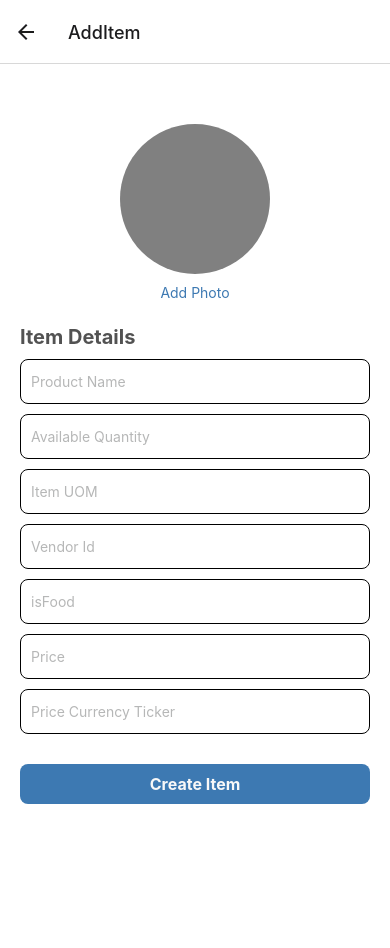
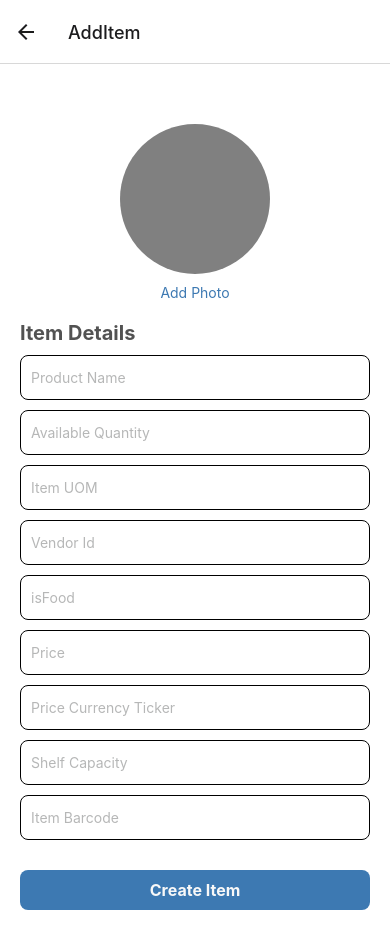
Before and after one commit to PraveenaDurgaBellam/ReactNativeStoreMobileApp, a React Native app: screen /AddItem in a window 390 px wide. Before the commit the page ends 844 px from the top, so only its background shows below. Built offline with nearby package versions, Linux system fonts and the light colour scheme.

Commit message:
jm/MYB251

```diff
--- a/src/screens/AddItemPage.js
+++ b/src/screens/AddItemPage.js
@@ -55,6 +55,16 @@ function AddItemPage({ navigation }) {
               placeholder="Price Currency Ticker"
               placeholderTextColor="#B6B7B7"
             />
+            <TextInput
+              style={styles.textInput}
+              placeholder="Shelf Capacity"
+              placeholderTextColor="#B6B7B7"
+            />
+            <TextInput
+              style={styles.textInput}
+              placeholder="Item Barcode"
+              placeholderTextColor="#B6B7B7"
+            />
           <TouchableOpacity style={styles.registerButton} onPress={handleCreateItem}>
             <Text style={styles.registerButtonText}>Create Item</Text>
           </TouchableOpacity>
```
